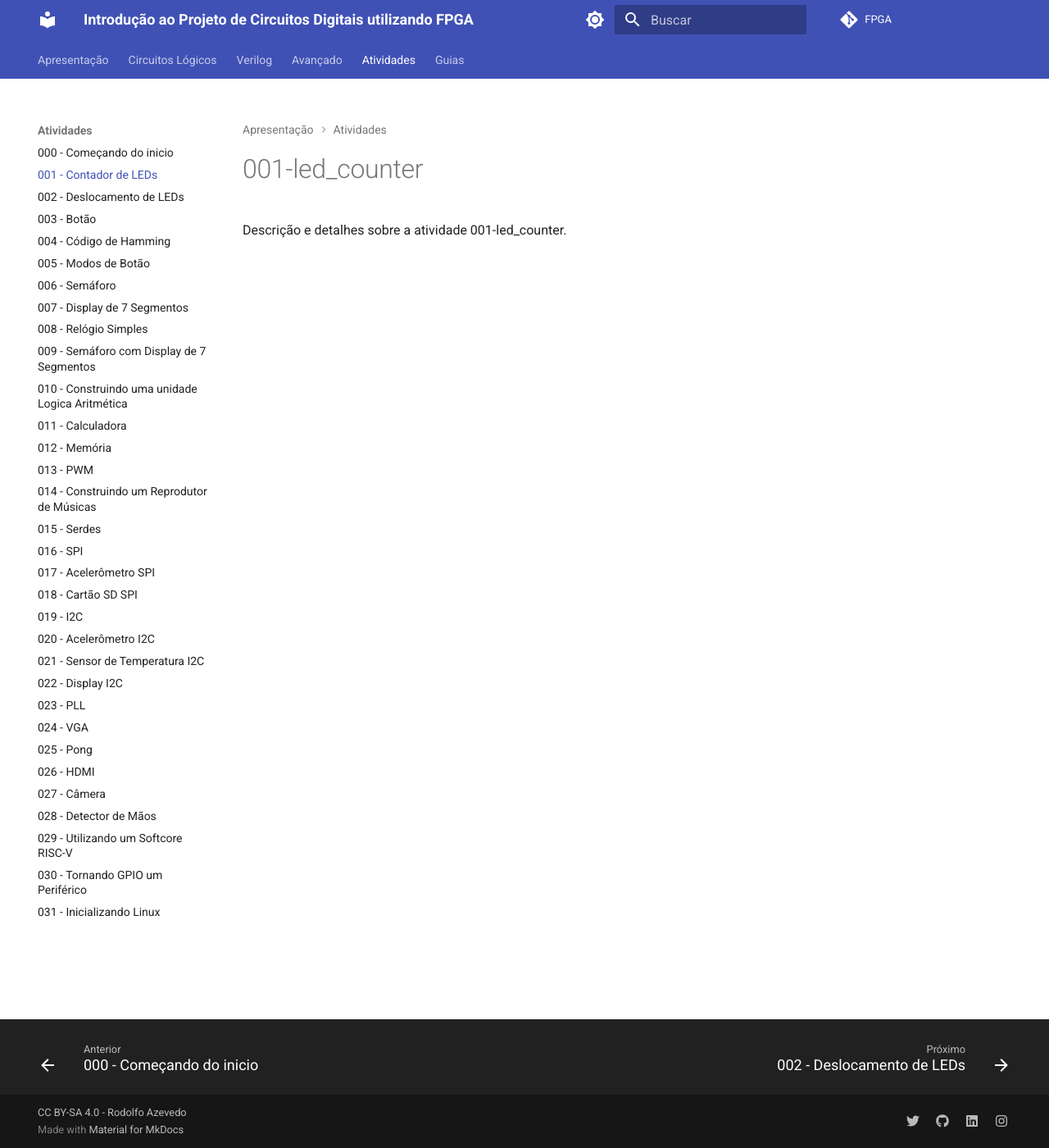
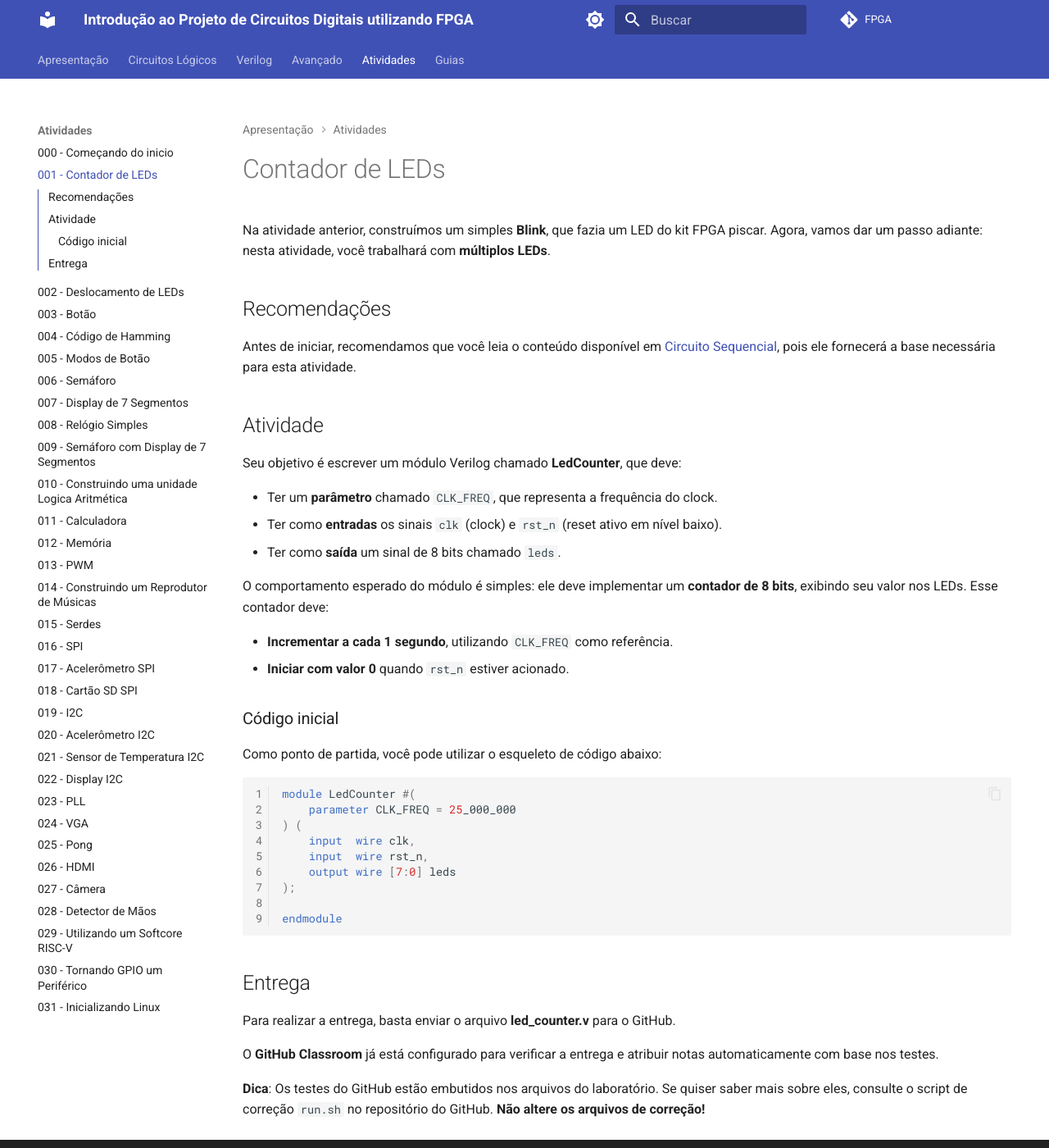
Before and after one commit to rjazevedo/FPGA, an MkDocs documentation site: the page built from docs/laboratorios/001-led_counter.md, in a window 1280 px wide and 1400 px high. Shown: the whole window at 82% size. Built offline with MkDocs 1.6.1 and Material for MkDocs 9.7.7, drawn with Linux system fonts in a browser that asks for light colours; comment, search, counter and statistics services are not loaded.

Commit message:
Escrevendo lab 001

````diff
--- a/docs/laboratorios/001-led_counter.md
+++ b/docs/laboratorios/001-led_counter.md
@@ -1,2 +1,44 @@
-# 001-led_counter
-Descrição e detalhes sobre a atividade 001-led_counter.
+# Contador de LEDs
+
+Na atividade anterior, construímos um simples **Blink**, que fazia um LED do kit FPGA piscar. Agora, vamos dar um passo adiante: nesta atividade, você trabalhará com **múltiplos LEDs**.
+
+## Recomendações
+
+Antes de iniciar, recomendamos que você leia o conteúdo disponível em [Circuito Sequencial](verilogCircuitoSequencial/), pois ele fornecerá a base necessária para esta atividade.
+
+## Atividade
+
+Seu objetivo é escrever um módulo Verilog chamado **LedCounter**, que deve:
+
+- Ter um **parâmetro** chamado `CLK_FREQ`, que representa a frequência do clock.
+- Ter como **entradas** os sinais `clk` (clock) e `rst_n` (reset ativo em nível baixo).
+- Ter como **saída** um sinal de 8 bits chamado `leds`.
+
+O comportamento esperado do módulo é simples: ele deve implementar um **contador de 8 bits**, exibindo seu valor nos LEDs. Esse contador deve:
+
+- **Incrementar a cada 1 segundo**, utilizando `CLK_FREQ` como referência.
+- **Iniciar com valor 0** quando `rst_n` estiver acionado.
+
+### Código inicial
+
+Como ponto de partida, você pode utilizar o esqueleto de código abaixo:
+
+```verilog
+module LedCounter #(
+    parameter CLK_FREQ = 25_000_000
+) (
+    input  wire clk,
+    input  wire rst_n,
+    output wire [7:0] leds
+);
+
+endmodule
+```
+
+## Entrega
+
+Para realizar a entrega, basta enviar o arquivo **led_counter.v** para o GitHub.
+
+O **GitHub Classroom** já está configurado para verificar a entrega e atribuir notas automaticamente com base nos testes.
+
+**Dica**: Os testes do GitHub estão embutidos nos arquivos do laboratório. Se quiser saber mais sobre eles, consulte o script de correção `run.sh` no repositório do GitHub. **Não altere os arquivos de correção!**
````
Also changed, not shown: docs/laboratorios/000-blink.md (+3 -1 lines).
